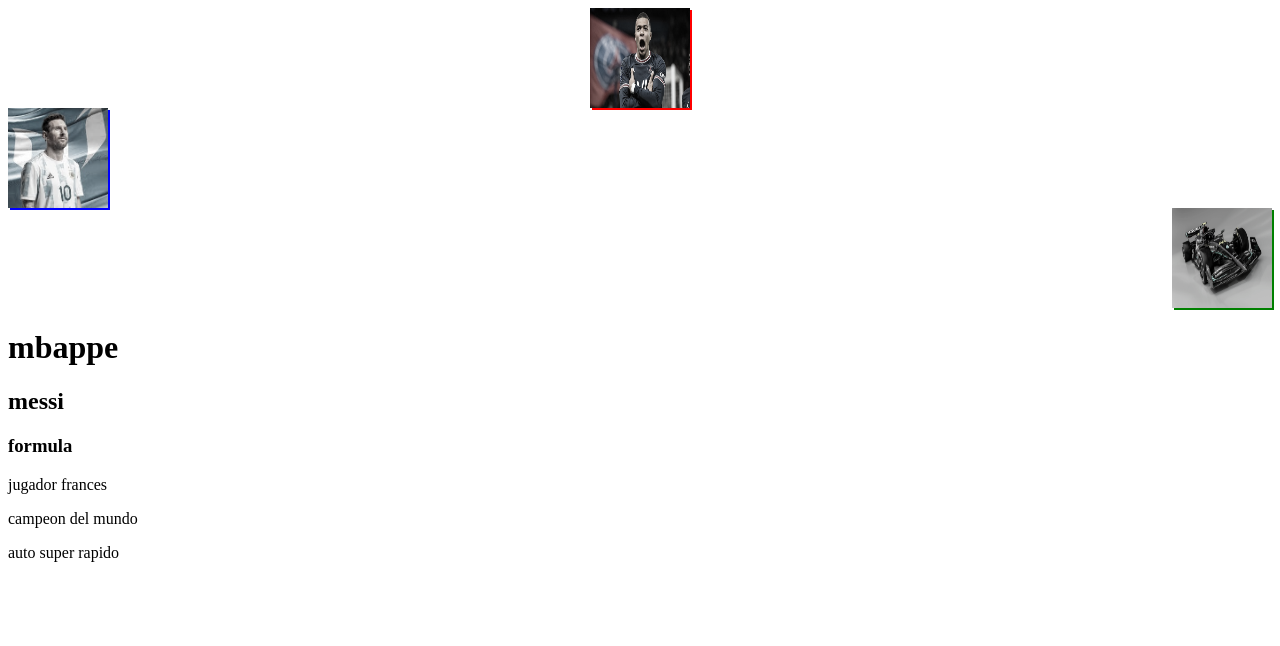
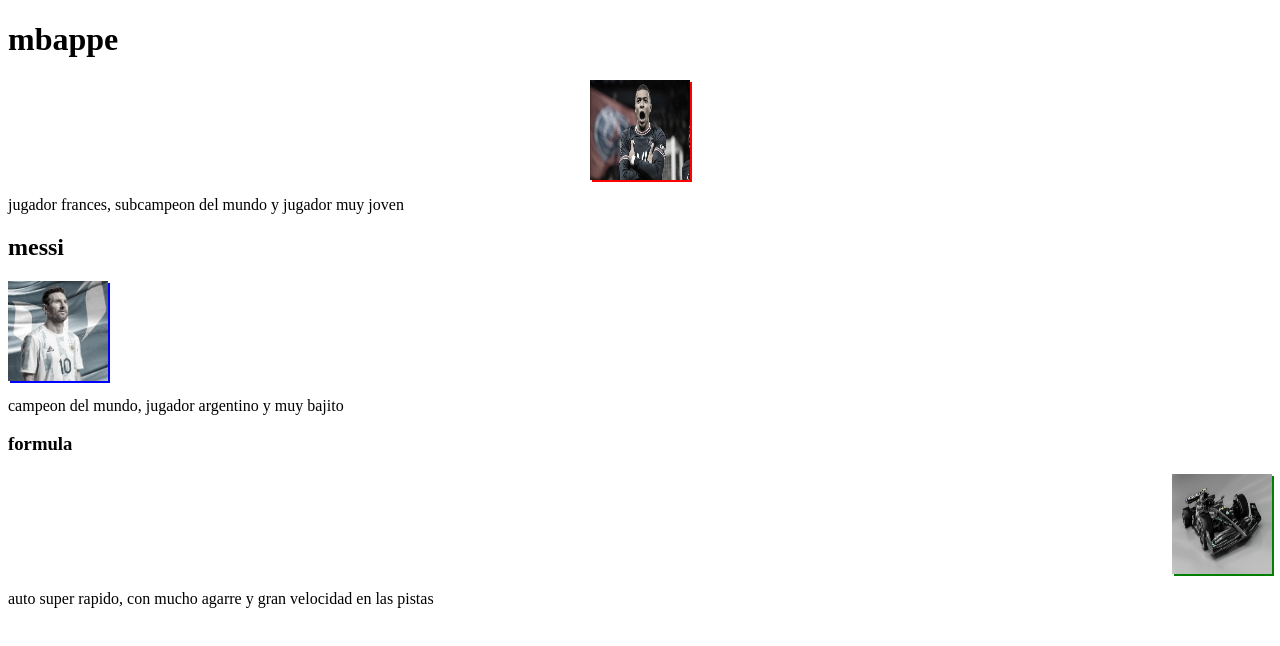
Before and after one commit to Matias-VanegasV/matias-vanegasv, a website: page index.html in a window 1280 px wide. Drawn offline with Linux system fonts and the light colour scheme.

Commit message:
trabajo imagenes

```diff
--- a/index.html
+++ b/index.html
@@ -8,19 +8,21 @@
   <title> </title>
 
   <body>
+    <h1>mbappe</h1>
     <img id="imagen1" src="imagenes/mbappe.jpeg" width="100px" height="100px" />
+    <p id="p1">jugador frances, subcampeon del mundo y jugador muy joven</p>
+    <h2>messi</h2>
     <img id="imagen2" src="imagenes/messi.jpg" width="100px" height="100px" />
+    <p id="p2">campeon del mundo, jugador argentino y muy bajito</p>
+    <h3>formula</h3>
     <img
       id="imagen3"
       src="imagenes/formula 1.webp"
       width="100px"
       height="100px"
     />
-    <h1>mbappe</h1>
-    <h2>messi</h2>
-    <h3>formula</h3>
-    <p id="p1">jugador frances</p>
-    <p id="p2">campeon del mundo</p>
-    <p id="p3">auto super rapido</p>
+    <p id="p3">
+      auto super rapido, con mucho agarre y gran velocidad en las pistas
+    </p>
   </body>
 </html>
```
